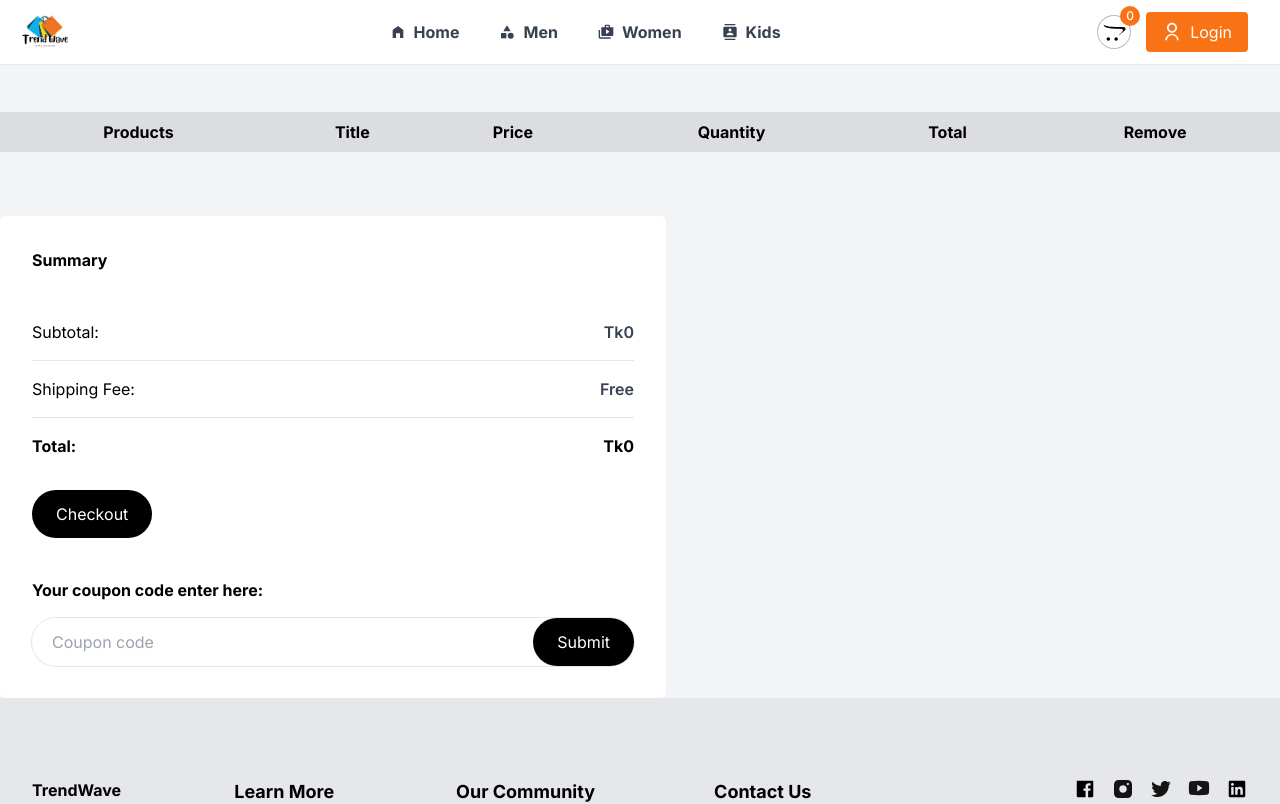
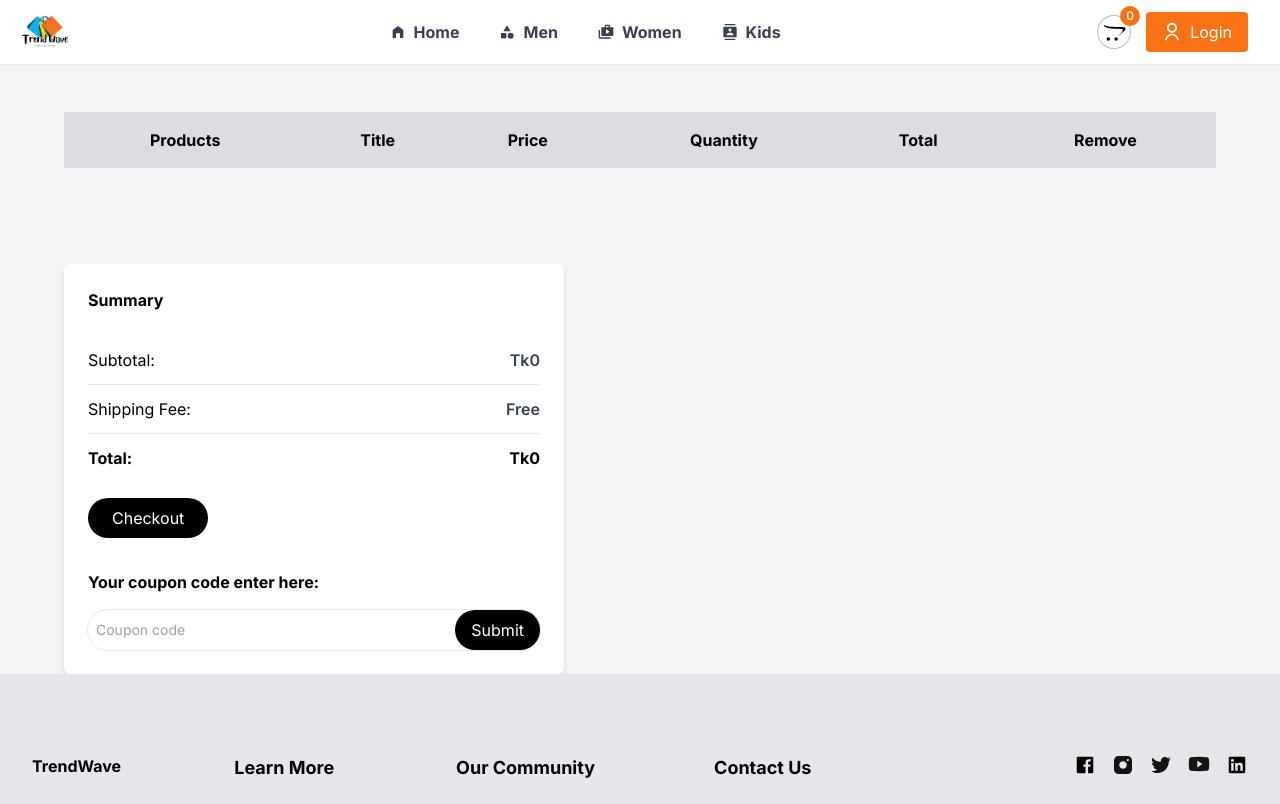
Before and after one commit to rafiashehnil/E-commerce-Site, a React (Vite) app: page /cart in a window 1280 px wide. Shown: the top 804 px of the page. Built offline with nearby package versions, Linux system fonts and the light colour scheme.

Commit message:
Update CartItems.jsx

```diff
--- a/src/components/CartItems.jsx
+++ b/src/components/CartItems.jsx
@@ -6,16 +6,17 @@ const CartItems = () => {
     const { all_products, cartItems, addToCart, removeFromCart } = useContext(ShopContext);
 
     return (
-        <section className="max_padd-container pt-28 bg-gray-100">
-            <table className="w-full mx-auto">
+        <section className="pt-28 bg-gray-100 px-4 sm:px-8 lg:px-16">
+            <div className="overflow-x-auto">
+                <table className="min-w-full mb-8">
                     <thead>
                         <tr className="bg-slate-900/10 regular-18 sm:regular-22 text-start py-12">
-                        <th className="p-1 py-2">Products</th>
-                        <th className="p-1 py-2">Title</th>
-                        <th className="p-1 py-2">Price</th>
-                        <th className="p-1 py-2">Quantity</th>
-                        <th className="p-1 py-2">Total</th>
-                        <th className="p-1 py-2">Remove</th>
+                            <th className="p-2 py-4">Products</th>
+                            <th className="p-2 py-4">Title</th>
+                            <th className="p-2 py-4">Price</th>
+                            <th className="p-2 py-4">Quantity</th>
+                            <th className="p-2 py-4">Total</th>
+                            <th className="p-2 py-4">Remove</th>
                         </tr>
                     </thead>
                     <tbody>
@@ -44,36 +45,37 @@ const CartItems = () => {
                         })}
                     </tbody>
                 </table>
+            </div>
 
-            <div className="w-full max-w-[666px] mt-16 p-8 bg-white rounded-md">
-                <h4 className="bold-20 mb-8 font-bold">Summary</h4>
+            <div className="w-full max-w-[500px] mt-16 p-6 bg-white rounded-md shadow-md mx-auto sm:mx-0">
+                <h4 className="bold-20 mb-6 font-bold">Summary</h4>
 
-                <div className="flex justify-between py-4">
+                <div className="flex justify-between py-3">
                     <h4 className="medium-16">Subtotal:</h4>
                     <h4 className="text-gray-700 font-semibold">Tk{0}</h4>
                 </div>
                 <hr />
-                <div className="flex justify-between py-4">
+                <div className="flex justify-between py-3">
                     <h4 className="medium-16">Shipping Fee:</h4>
                     <h4 className="text-gray-700 font-semibold">Free</h4>
                 </div>
                 <hr />
-                <div className="flex justify-between py-4">
+                <div className="flex justify-between py-3">
                     <h4 className="bold-18 font-bold">Total:</h4>
                     <h4 className="bold-18 font-bold">Tk{0}</h4>
                 </div>
 
-                <button className="bg-black text-white rounded-full px-6 py-3 mt-4">Checkout</button>
+                <button className="bg-black text-white rounded-full px-6 py-2 mt-4 block">Checkout</button>
 
-                <div className="mt-10">
+                <div className="mt-8">
                     <h4 className="bold-20 font-bold mb-4">Your coupon code enter here:</h4>
-                    <div className="flex items-center pl-5 h-12 bg-white rounded-full ring-1 ring-slate-900/10">
+                    <div className="flex items-center bg-white rounded-full ring-1 ring-slate-900/10">
                         <input
                             type="text"
                             placeholder="Coupon code"
-                            className="bg-transparent flex-grow border-none outline-none"
+                            className="bg-transparent flex-grow border-none outline-none py-2 px-2 text-sm"
                         />
-                        <button className="bg-black text-white rounded-full px-6 py-2 h-full">Submit</button>
+                        <button className="bg-black text-white rounded-full px-4 py-2 ml-2">Submit</button>
                     </div>
                 </div>
             </div>
```
Lines whose indentation alone changed are shown as unchanged.
